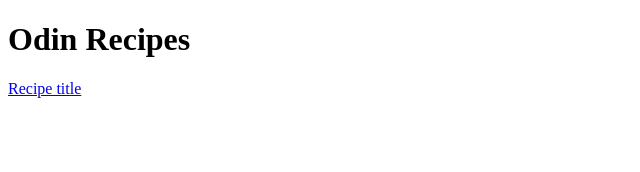
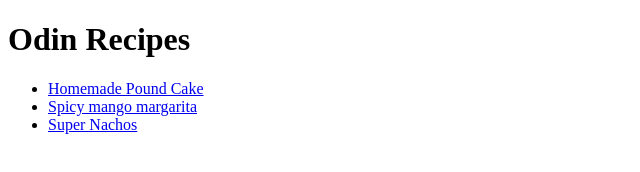
Before and after one commit to Colleen5798/odin-recipes, a plain HTML site: page index.html in a window 1280 px wide. Shown: the whole page, without its empty margins (0-640 px from the left). Drawn offline with Linux system fonts and the light colour scheme.

Commit message:
Add links to the index.html page

```diff
--- a/index.html
+++ b/index.html
@@ -4,6 +4,12 @@
   <head>
     <meta charset="UTF-8">
     <h1>Odin Recipes</h1>
-    <a href ="https://www.allrecipes.com">Recipe title</a>
-  </head>
+
+    <ul>
+        <li><a href="recipes/homemade.html">Homemade Pound Cake</a></li>
+        <li><a href="recipes/spicy-mango-margarita.html">Spicy mango margarita</a></li>
+        <li><a href="recipes/super-nachos.html">Super Nachos</a></li>
+      </ul>
+
+</head>
 </html>
```
